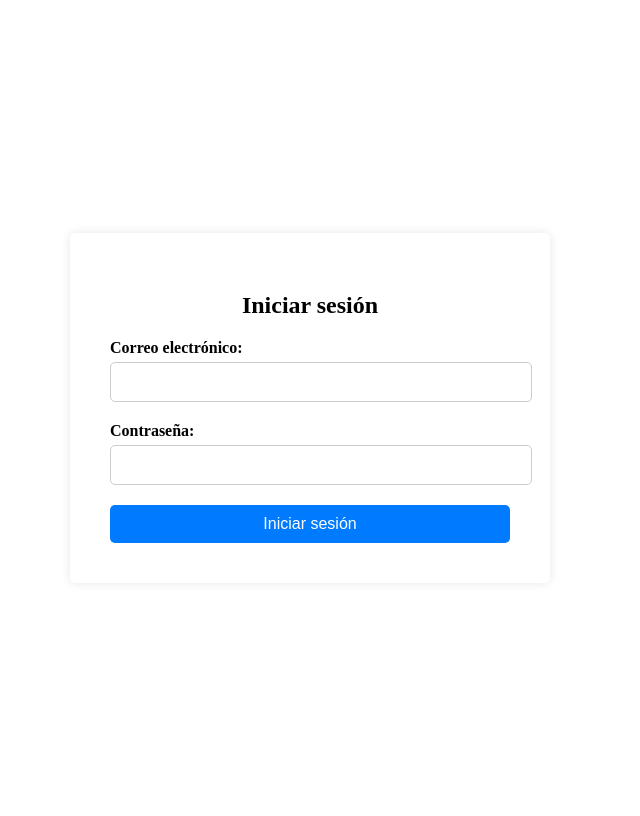
After one commit to Lozano0916/Zoologico, a PHP site: page /Empleados/Iniciosesion.html in a window 1280 px wide. The commit adds this page. Shown: the whole page, without its empty margins (330-970 px from the left). Run offline with PHP 8.4, Linux system fonts and the light colour scheme.

Commit message:
Boton para inicio de sesion

```diff
--- /dev/null
+++ b/Empleados/Iniciosesion.html
@@ -0,0 +1,28 @@
+<!DOCTYPE html>
+<html lang="en">
+<head>
+    <meta charset="UTF-8">
+    <meta http-equiv="X-UA-Compatible" content="IE=edge">
+    <meta name="viewport" content="width=device-width, initial-scale=1.0">
+    <link rel="stylesheet" href="iniciosesion.css">
+    <title>Inicio sesion</title>
+
+</head>
+<body>
+    <div class="login-container">
+        <form action="#" method="POST" class="login-form">
+            <h2>Iniciar sesión</h2>
+            <div class="form-group">
+                <label for="email">Correo electrónico:</label>
+                <input type="email" id="email" name="email" required>
+            </div>
+            <div class="form-group">
+                <label for="password">Contraseña:</label>
+                <input type="password" id="password" name="password" required>
+            </div>
+            <button type="submit">Iniciar sesión</button>
+        </form>
+    </div>
+
+</body>
+</html>
--- /dev/null
+++ b/Empleados/iniciosesion.css
@@ -0,0 +1,57 @@
+.login-container {
+    display: flex;
+    justify-content: center;
+    align-items: center;
+    height: 100vh;
+}
+
+.login-form {
+    width: 400px;
+    padding: 40px;
+    border-radius: 5px;
+    background-color: #fff;
+    box-shadow: 0px 0px 10px rgba(0, 0, 0, 0.1);
+}
+
+.login-form h2 {
+    margin-bottom: 20px;
+    font-size: 24px;
+    font-weight: bold;
+    text-align: center;
+}
+
+.form-group {
+    margin-bottom: 20px;
+}
+
+.form-group label {
+    display: block;
+    margin-bottom: 5px;
+    font-size: 16px;
+    font-weight: bold;
+}
+
+.form-group input {
+    width: 100%;
+    padding: 10px;
+    border: 1px solid #ccc;
+    border-radius: 5px;
+    font-size: 16px;
+}
+
+button[type="submit"] {
+    display: block;
+    width: 100%;
+    padding: 10px;
+    border: none;
+    border-radius: 5px;
+    background-color: #007bff;
+    color: #fff;
+    font-size: 16px;
+    cursor: pointer;
+    transition: background-color 0.3s ease;
+}
+
+button[type="submit"]:hover {
+    background-color: #0069d9;
+}
--- a/index.html
+++ b/index.html
@@ -118,6 +118,7 @@
     <script src="https://kit.fontawesome.com/6e6a67c425.js" crossorigin="anonymous"></script>
     <footer>
         <p>Zoológico © 2023 Todos los derechos reservados</p>
+        <a href="Empleados/Iniciosesion.html"><button class="btn-data"><i class="fa-solid fa-database tamanio" style="color: #ffffff;"></i></button></a>
     </footer>
 </body>
 
```
Also changed, not shown: CSS/estilos.css (+14 -1 lines).
